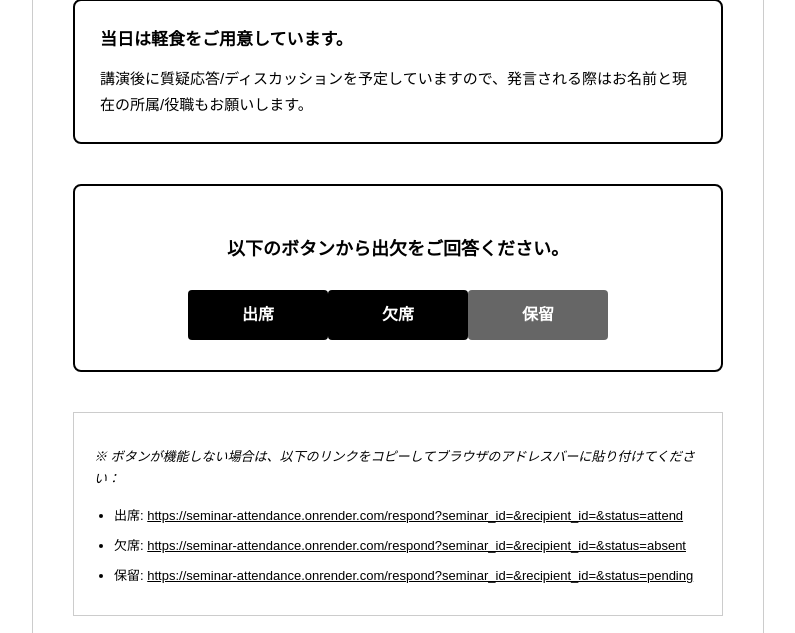
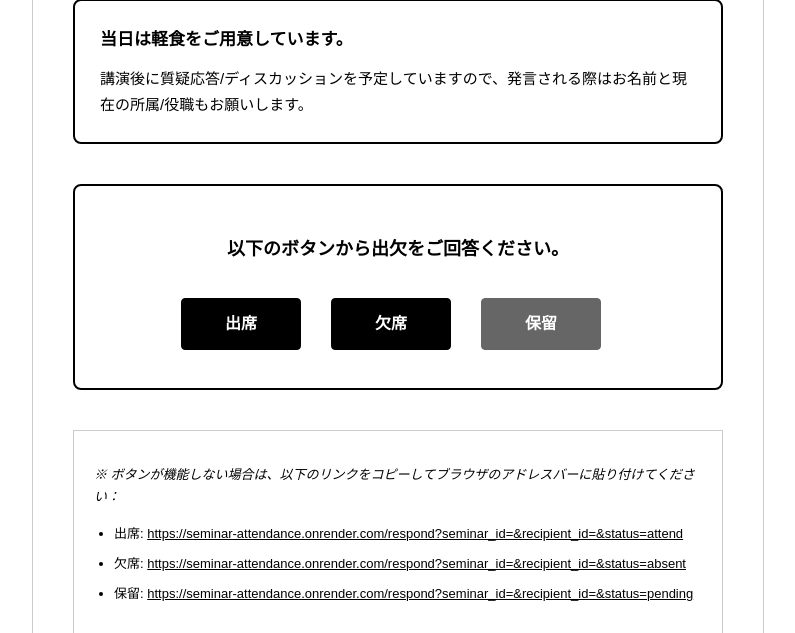
Before and after one commit to akcsri/seminar_attendance, a Flask app: template templates/email_template.html in a window 1280 px wide. Shown: the part 708-1341 px from the top of the page, without its empty margins (242-1037 px from the left). Run offline with Flask 3, Linux system fonts and the light colour scheme; the template is opened without the code that fills it, so the values that code supplies are empty.

Commit message:
Fix Outlook email rendering issues - improved button alignment and width management
Co-authored-by: akcsri <214780190+akcsri@users.noreply.github.com>

```diff
--- a/templates/email_template.html
+++ b/templates/email_template.html
@@ -30,6 +30,7 @@
             border-collapse: collapse !important;
             mso-table-lspace: 0pt !important;
             mso-table-rspace: 0pt !important;
+            mso-table-wrap: none !important;
         }
         /* Enhanced Outlook compatibility with MSO properties */
         table.mso-table {
@@ -38,6 +39,7 @@
             border-collapse: collapse !important;
             table-layout: fixed !important;
             margin: 0 auto !important;
+            mso-table-wrap: none !important;
         }
         .header {
             text-align: center;
@@ -186,11 +188,13 @@
             mso-table-lspace: 0pt !important;
             mso-table-rspace: 0pt !important;
             mso-padding-alt: 30px 30px 30px 30px !important;
+            /* Prevent text wrapping in Outlook */
+            mso-line-height-rule: exactly !important;
         }
         /* Outlook-specific button container table */
         .button-container table {
-            width: 420px !important;
-            max-width: 420px !important;
+            width: 100% !important;
+            max-width: 450px !important;
             margin: 0 auto !important;
             table-layout: fixed !important;
             border-collapse: collapse !important;
@@ -201,11 +205,12 @@
         .button-container td {
             mso-line-height-rule: exactly !important;
             text-align: center !important;
-            vertical-align: top !important;
-            padding: 0 !important;
+            vertical-align: middle !important;
+            padding: 8px !important;
             border: none !important;
             mso-table-lspace: 0pt !important;
             mso-table-rspace: 0pt !important;
+            width: 33.33% !important;
         }
         /* Outlook button link styling */
         .button-container a {
@@ -290,8 +295,9 @@
                 max-width: 650px !important;
             }
         }
-        /* Outlook width adjustment for all viewing modes */
-        @media screen and (max-device-width: 480px) {
+
+        /* Mobile-first responsive approach for all email clients including Outlook */
+        @media screen and (max-width: 600px) {
             table.container-table {
                 width: 100% !important;
                 max-width: 100% !important;
@@ -303,61 +309,42 @@
                 padding: 20px !important;
             }
             .button-container table {
-                width: 280px !important;
-                max-width: 280px !important;
+                width: 100% !important;
+                max-width: 320px !important;
+            }
+            .button-container td {
+                padding: 4px !important;
+            }
+            /* Outlook mobile specific button adjustments */
+            .button-container a {
+                font-size: 14px !important;
+                padding: 12px 8px !important;
+                display: block !important;
             }
         }
-        /* Force width constraints in Outlook desktop and preview */
-        @media only screen and (min-width: 481px) {
+
+        /* Desktop and tablet view for Outlook */
+        @media screen and (min-width: 601px) {
             table.container-table {
                 width: 650px !important;
                 max-width: 650px !important;
             }
             .button-container table {
-                width: 420px !important;
-                max-width: 420px !important;
-            }
-        }
-        /* Enhanced Outlook preview pane support */
-        @media screen and (max-width: 650px) {
-            table.container-table {
                 width: 100% !important;
-                max-width: 100% !important;
-            }
-            .container {
-                width: 100% !important;
-                max-width: 100% !important;
-            }
-        }
-        /* Additional Outlook width fixes for different view modes */
-        @media screen and (min-width: 650px) {
-            .button-container table {
-                width: 420px !important;
-                max-width: 420px !important;
-            }
-        }
-        /* Outlook mobile app specific fixes */
-        @media only screen and (max-width: 479px) {
-            .button-container table {
-                width: 100% !important;
-                max-width: 280px !important;
-            }
-            .button-container td {
-                width: 33.33% !important;
-                padding: 2px !important;
+                max-width: 450px !important;
             }
         }
     </style>
 </head>
 <body>
     <!--[if mso]>
-    <table role="presentation" cellspacing="0" cellpadding="0" border="0" width="650" align="center" style="margin: 0 auto; width: 650px; max-width: 650px; table-layout: fixed; border-collapse: collapse; mso-table-lspace: 0pt; mso-table-rspace: 0pt;">
+    <table role="presentation" cellspacing="0" cellpadding="0" border="0" width="650" align="center" style="margin: 0 auto; width: 650px; max-width: 650px; table-layout: fixed; border-collapse: collapse; mso-table-lspace: 0pt; mso-table-rspace: 0pt; mso-table-wrap: none;">
         <tr>
             <td align="center" style="width: 650px; padding: 0; mso-table-lspace: 0pt; mso-table-rspace: 0pt;">
     <![endif]-->
     <div class="container">
         <!--[if mso]>
-        <table role="presentation" cellspacing="0" cellpadding="0" border="0" width="100%" style="width: 100%; table-layout: fixed; border-collapse: collapse; mso-table-lspace: 0pt; mso-table-rspace: 0pt;">
+        <table role="presentation" cellspacing="0" cellpadding="0" border="0" width="100%" style="width: 100%; table-layout: fixed; border-collapse: collapse; mso-table-lspace: 0pt; mso-table-rspace: 0pt; mso-table-wrap: none;">
             <tr>
                 <td style="padding: 40px; width: 100%; mso-table-lspace: 0pt; mso-table-rspace: 0pt;">
         <![endif]-->
@@ -427,12 +414,12 @@
 
             <!--[if mso]>
             <div align="center">
-                <table role="presentation" cellspacing="0" cellpadding="0" border="0" align="center" style="margin: 0 auto; width: 420px; max-width: 420px; table-layout: fixed; border-collapse: collapse; mso-table-lspace: 0pt; mso-table-rspace: 0pt;">
+                <table role="presentation" cellspacing="0" cellpadding="0" border="0" align="center" style="margin: 0 auto; width: 450px; max-width: 450px; table-layout: fixed; border-collapse: collapse; mso-table-lspace: 0pt; mso-table-rspace: 0pt;">
                     <tr>
-                        <td align="center" valign="top" style="padding: 0; width: 140px; mso-table-lspace: 0pt; mso-table-rspace: 0pt;">
-                            <table role="presentation" cellspacing="0" cellpadding="0" border="0" style="width: 120px; margin: 0 auto; border-collapse: collapse; mso-table-lspace: 0pt; mso-table-rspace: 0pt;">
+                        <td align="center" valign="middle" style="padding: 8px; width: 33.33%; mso-table-lspace: 0pt; mso-table-rspace: 0pt;">
+                            <table role="presentation" cellspacing="0" cellpadding="0" border="0" style="width: 100%; max-width: 130px; margin: 0 auto; border-collapse: collapse; mso-table-lspace: 0pt; mso-table-rspace: 0pt;">
                                 <tr>
-                                    <td align="center" valign="middle" style="background-color: #000000; border-radius: 4px; padding: 15px 10px; mso-padding-alt: 15px 10px 15px 10px; mso-line-height-rule: exactly;">
+                                    <td align="center" valign="middle" style="background-color: #000000; border-radius: 4px; padding: 15px 8px; mso-padding-alt: 15px 8px 15px 8px; mso-line-height-rule: exactly; border: 1px solid #000000;">
                                         <a href="https://seminar-attendance.onrender.com/respond?seminar_id={{ seminar.id }}&recipient_id={{ recipient.id }}&status=attend" style="color: white; font-family: Arial, sans-serif; font-size: 16px; font-weight: bold; text-decoration: none; display: block; mso-hide: none; line-height: 20px;">
                                             出席
                                         </a>
@@ -440,10 +427,10 @@
                                 </tr>
                             </table>
                         </td>
-                        <td align="center" valign="top" style="padding: 0; width: 140px; mso-table-lspace: 0pt; mso-table-rspace: 0pt;">
-                            <table role="presentation" cellspacing="0" cellpadding="0" border="0" style="width: 120px; margin: 0 auto; border-collapse: collapse; mso-table-lspace: 0pt; mso-table-rspace: 0pt;">
+                        <td align="center" valign="middle" style="padding: 8px; width: 33.33%; mso-table-lspace: 0pt; mso-table-rspace: 0pt;">
+                            <table role="presentation" cellspacing="0" cellpadding="0" border="0" style="width: 100%; max-width: 130px; margin: 0 auto; border-collapse: collapse; mso-table-lspace: 0pt; mso-table-rspace: 0pt;">
                                 <tr>
-                                    <td align="center" valign="middle" style="background-color: #000000; border-radius: 4px; padding: 15px 10px; mso-padding-alt: 15px 10px 15px 10px; mso-line-height-rule: exactly;">
+                                    <td align="center" valign="middle" style="background-color: #000000; border-radius: 4px; padding: 15px 8px; mso-padding-alt: 15px 8px 15px 8px; mso-line-height-rule: exactly; border: 1px solid #000000;">
                                         <a href="https://seminar-attendance.onrender.com/respond?seminar_id={{ seminar.id }}&recipient_id={{ recipient.id }}&status=absent" style="color: white; font-family: Arial, sans-serif; font-size: 16px; font-weight: bold; text-decoration: none; display: block; mso-hide: none; line-height: 20px;">
                                             欠席
                                         </a>
@@ -451,10 +438,10 @@
                                 </tr>
                             </table>
                         </td>
-                        <td align="center" valign="top" style="padding: 0; width: 140px; mso-table-lspace: 0pt; mso-table-rspace: 0pt;">
-                            <table role="presentation" cellspacing="0" cellpadding="0" border="0" style="width: 120px; margin: 0 auto; border-collapse: collapse; mso-table-lspace: 0pt; mso-table-rspace: 0pt;">
+                        <td align="center" valign="middle" style="padding: 8px; width: 33.33%; mso-table-lspace: 0pt; mso-table-rspace: 0pt;">
+                            <table role="presentation" cellspacing="0" cellpadding="0" border="0" style="width: 100%; max-width: 130px; margin: 0 auto; border-collapse: collapse; mso-table-lspace: 0pt; mso-table-rspace: 0pt;">
                                 <tr>
-                                    <td align="center" valign="middle" style="background-color: #666666; border-radius: 4px; padding: 15px 10px; mso-padding-alt: 15px 10px 15px 10px; mso-line-height-rule: exactly;">
+                                    <td align="center" valign="middle" style="background-color: #666666; border-radius: 4px; padding: 15px 8px; mso-padding-alt: 15px 8px 15px 8px; mso-line-height-rule: exactly; border: 1px solid #666666;">
                                         <a href="https://seminar-attendance.onrender.com/respond?seminar_id={{ seminar.id }}&recipient_id={{ recipient.id }}&status=pending" style="color: white; font-family: Arial, sans-serif; font-size: 16px; font-weight: bold; text-decoration: none; display: block; mso-hide: none; line-height: 20px;">
                                             保留
                                         </a>
@@ -467,19 +454,19 @@
             </div>
             <![endif]-->
             <!--[if !mso]><!-- -->
-            <table role="presentation" cellspacing="0" cellpadding="0" border="0" style="margin: 0 auto; max-width: 420px;">
+            <table role="presentation" cellspacing="0" cellpadding="0" border="0" style="margin: 0 auto; max-width: 450px; width: 100%; table-layout: fixed; border-collapse: collapse;">
                 <tr>
-                    <td style="padding: 0 8px;">
+                    <td style="padding: 8px; text-align: center; width: 33.33%;">
                         <a href="https://seminar-attendance.onrender.com/respond?seminar_id={{ seminar.id }}&recipient_id={{ recipient.id }}&status=attend"
-                           style="background-color: #000000; color: white; font-family: Arial, sans-serif; font-size: 16px; font-weight: bold; text-decoration: none; padding: 15px 28px; border-radius: 4px; display: inline-block; text-align: center; min-width: 80px;">出席</a>
+                           style="background-color: #000000; color: white; font-family: Arial, sans-serif; font-size: 16px; font-weight: bold; text-decoration: none; padding: 15px 20px; border-radius: 4px; display: inline-block; text-align: center; border: 1px solid #000000; width: 100%; max-width: 120px; box-sizing: border-box;">出席</a>
                     </td>
-                    <td style="padding: 0 8px;">
+                    <td style="padding: 8px; text-align: center; width: 33.33%;">
                         <a href="https://seminar-attendance.onrender.com/respond?seminar_id={{ seminar.id }}&recipient_id={{ recipient.id }}&status=absent"
-                           style="background-color: #000000; color: white; font-family: Arial, sans-serif; font-size: 16px; font-weight: bold; text-decoration: none; padding: 15px 28px; border-radius: 4px; display: inline-block; text-align: center; min-width: 80px;">欠席</a>
+                           style="background-color: #000000; color: white; font-family: Arial, sans-serif; font-size: 16px; font-weight: bold; text-decoration: none; padding: 15px 20px; border-radius: 4px; display: inline-block; text-align: center; border: 1px solid #000000; width: 100%; max-width: 120px; box-sizing: border-box;">欠席</a>
                     </td>
-                    <td style="padding: 0 8px;">
+                    <td style="padding: 8px; text-align: center; width: 33.33%;">
                         <a href="https://seminar-attendance.onrender.com/respond?seminar_id={{ seminar.id }}&recipient_id={{ recipient.id }}&status=pending"
-                           style="background-color: #666666; color: white; font-family: Arial, sans-serif; font-size: 16px; font-weight: bold; text-decoration: none; padding: 15px 28px; border-radius: 4px; display: inline-block; text-align: center; min-width: 80px;">保留</a>
+                           style="background-color: #666666; color: white; font-family: Arial, sans-serif; font-size: 16px; font-weight: bold; text-decoration: none; padding: 15px 20px; border-radius: 4px; display: inline-block; text-align: center; border: 1px solid #666666; width: 100%; max-width: 120px; box-sizing: border-box;">保留</a>
                     </td>
                 </tr>
             </table>
```
Also changed, not shown: 2 other files.
